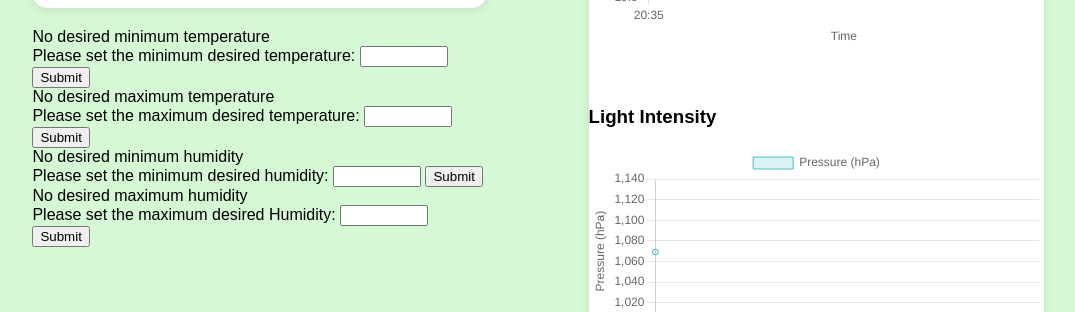
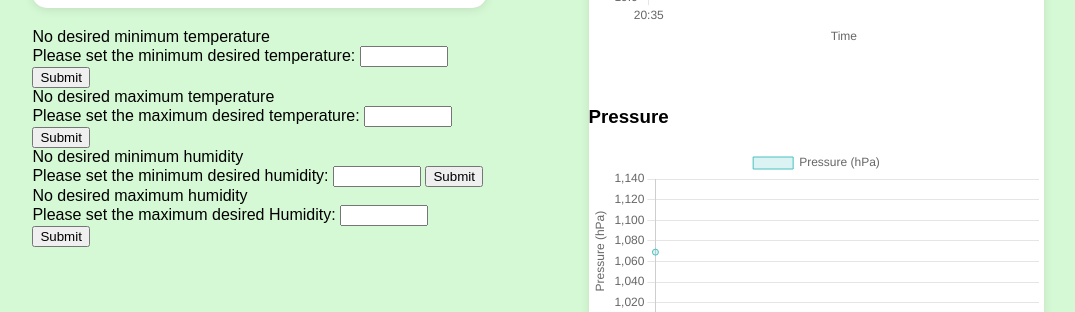
Before and after one commit to Zhiqi-Lu/project-1DT032, a Flask app: page / in a window 1280 px wide. Shown: the part 693-1005 px from the top of the page, without its empty margins (102-1177 px from the left). Run offline with Flask 3, Linux system fonts and the light colour scheme.

Commit message:
fix: change pressure chart name

```diff
--- a/webserver/templates/index.html
+++ b/webserver/templates/index.html
@@ -66,7 +66,7 @@
                     <canvas id="humidityChart"></canvas>
                 </div>
                 <div class="chart-container">
-                    <h3>Light Intensity</h3>
+                    <h3>Pressure</h3>
                     <canvas id="PressureChart"></canvas>
                 </div>
             </section>
```
